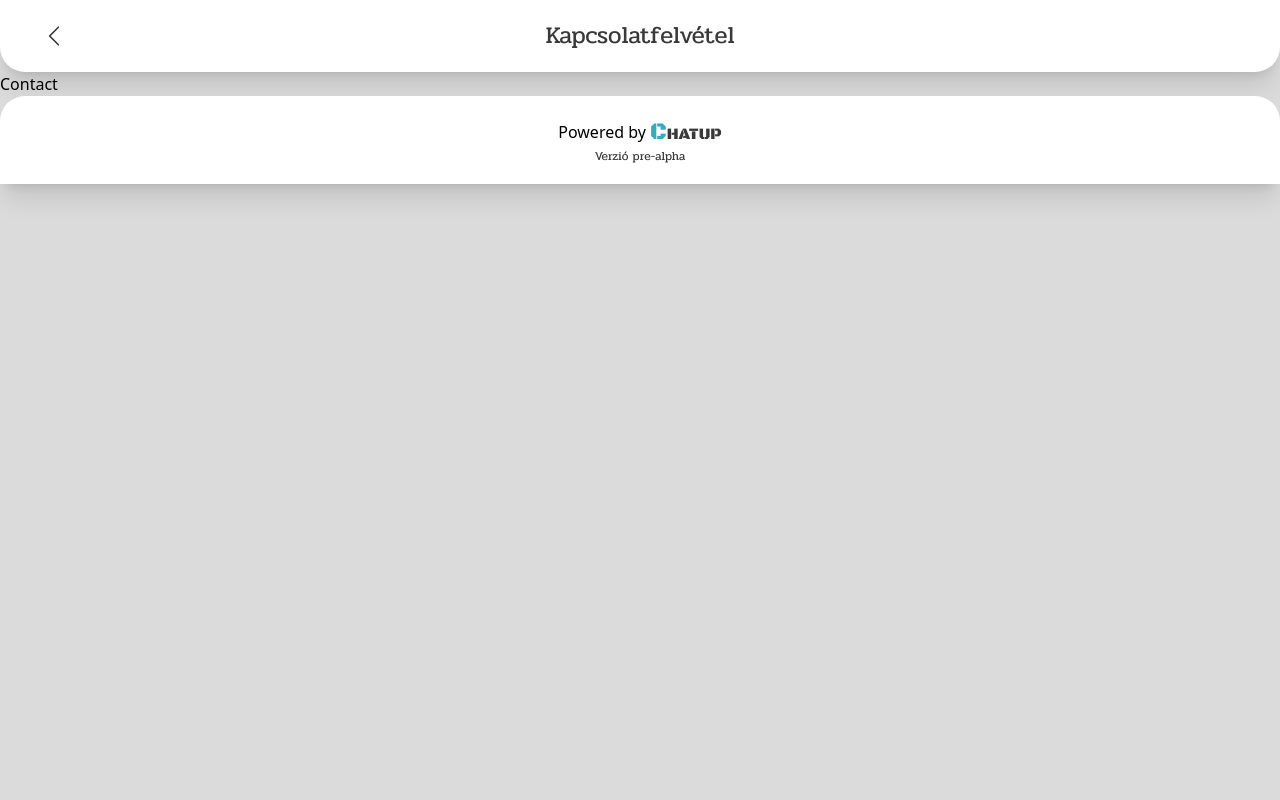
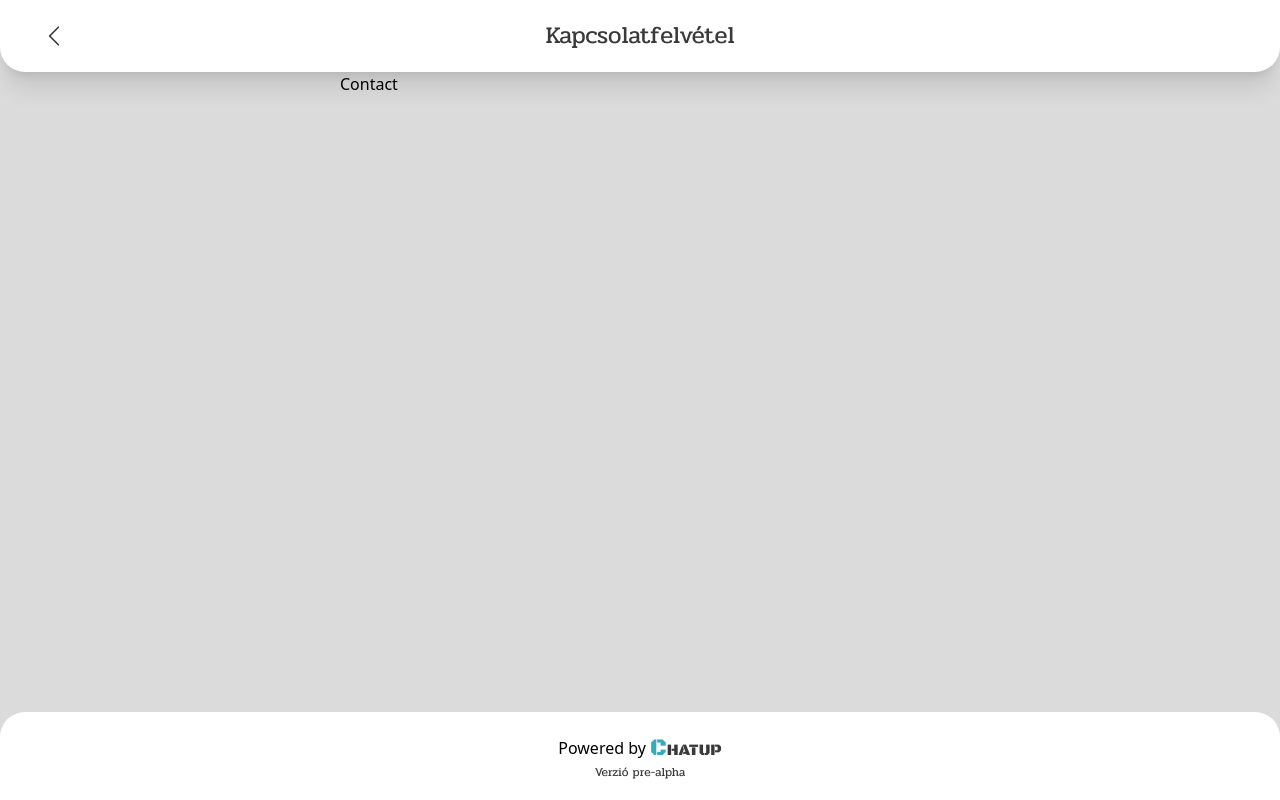
Before and after one commit to zsoltgombocz/chatup-frontend, a React (Vite) app: page /settings/contact in a window 1280 px wide. Built offline with nearby package versions, Linux system fonts and the light colour scheme; a web font is replaced by a local one.

Commit message:
added fixed size after md screen

```diff
--- a/src/layout/AppLayout.tsx
+++ b/src/layout/AppLayout.tsx
@@ -24,7 +24,9 @@ const AppLayout = ({ disableLayout = false }: Props) => {
         <div className={'bg-bg-light-inner dark:bg-bg-dark-inner flex flex-col w-full h-full'}>
             <Header />
             <AnimatePresence>
-                <Outlet />
+                <div className={'w-screen md:w-[600px] h-screen self-center'}>
+                    <Outlet />
+                </div>
             </AnimatePresence>
             {config.useStaticFooterRoutes.includes(currentMainRoute) && <Footer />}
         </div>);
```
